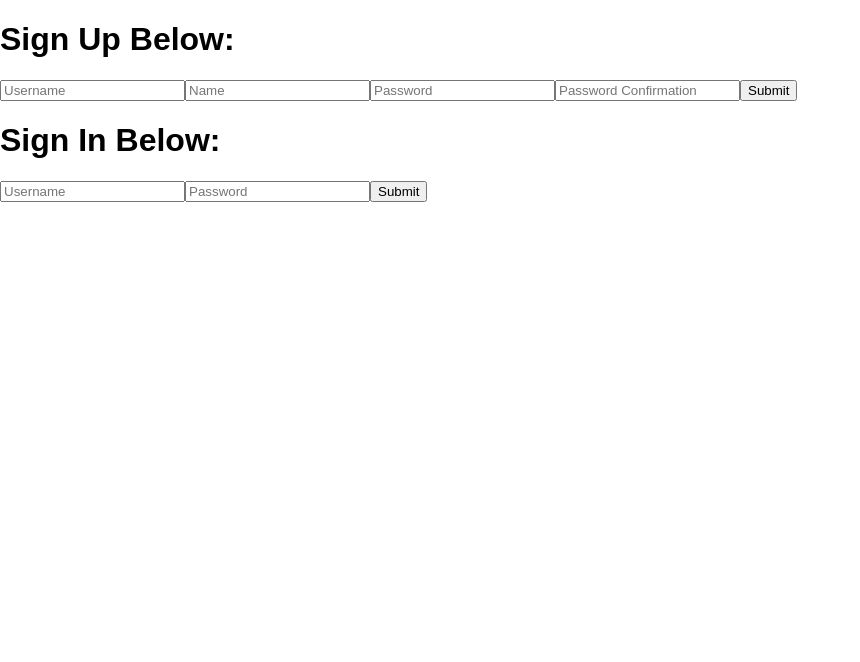
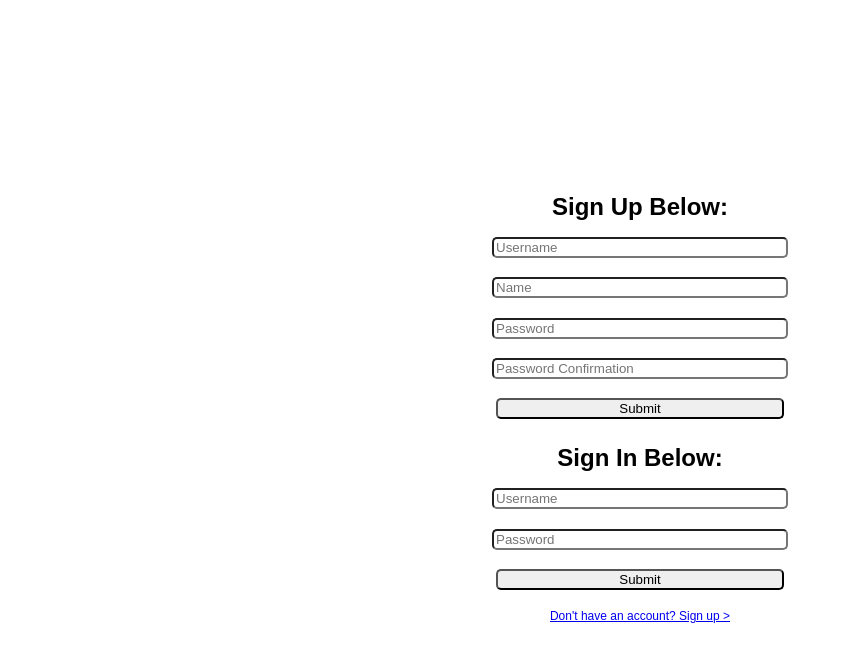
Before and after one commit to briecodes/mod5_frontend, a React (Create React App) app: page /events in a window 1280 px wide. Shown: the top 662 px of the page, without its empty margins (0-860 px from the left). Built offline with nearby package versions, Linux system fonts and the light colour scheme.

Commit message:
routing and css edits.

```diff
--- a/src/assets/index.css
+++ b/src/assets/index.css
@@ -2,9 +2,44 @@ body {
   margin: 0;
   padding: 0;
   font-family: sans-serif;
+  font-size: .75em;
 }
 
 #App {
   margin: 0;
   padding: 0;
 }
+
+#content {
+  margin: 0;
+  padding: 0;
+}
+
+#entryFormContainer {
+  display: table;
+  vertical-align: middle;
+  width: 100%;
+  height: 100%;
+  position: fixed;
+}
+
+#formInnerContainer {
+  display: table-cell;
+  vertical-align: middle;
+}
+
+.formContainer {
+  text-align: center;
+  max-height: 25%;
+  max-width: 30%;
+  padding: 2%;
+  margin-left: auto;
+  margin-right: auto;
+  border-radius: 10px;
+}
+
+.formContainer input {
+  border-radius: 5px;
+  width: 75%;
+  margin-bottom: 5%;
+}
--- a/src/components/SignIn.js
+++ b/src/components/SignIn.js
@@ -1,5 +1,6 @@
 import React from 'react';
 import { connect } from 'react-redux';
+import { Link } from 'react-router-dom';
 
 import { setUserFake } from '../actions/index';
 
@@ -23,6 +24,7 @@ class SignIn extends React.Component {
         username: '',
         password: ''
       });
+      window.history.pushState({}, "new state", "/");
       e.currentTarget.reset();
     }else{
       alert('Username/Password needed.');
@@ -31,12 +33,15 @@ class SignIn extends React.Component {
 
   render() {
     return (
+      <div className='formContainer'>
         <form onSubmit={this.logIn}>
         <h1>{this.props.userId} Sign In Below:</h1>
           <input type='text' name='username' placeholder='Username' value={this.state.username} onChange={this.inputControl} />
           <input type='password' name='password' placeholder='Password' value={this.state.password} onChange={this.inputControl} />
           <input type='submit'/>
         </form>
+        <Link exact='true' to='/sign-up'>Don't have an account? Sign up ></Link>
+      </div>
     );
   };
 };
--- a/src/components/SignUp.js
+++ b/src/components/SignUp.js
@@ -57,6 +57,7 @@ class SignUp extends React.Component {
 
   render() {
     return (
+      <div className='formContainer'>
         <form onSubmit={this.createUser}>
           <h1>Sign Up Below:</h1>
           <input type='text' name='username' placeholder='Username' value={this.state.username} onChange={this.inputControl} />
@@ -65,6 +66,7 @@ class SignUp extends React.Component {
           <input type='password' name='password_retype' placeholder='Password Confirmation' value={this.state.password_retype} onChange={this.checkPassword} />
           <input type='submit'/>
         </form>
+      </div>
     );
   };
 };
--- a/src/components/UserEntry.js
+++ b/src/components/UserEntry.js
@@ -11,10 +11,12 @@ class UserEntry extends React.Component {
 
   render() {
     return (
-      <React.Fragment>
-        <SignUp handleOnSubmit={this.createUser} />
-        <SignIn/>
-      </React.Fragment>
+      <div id='entryFormContainer'>
+        <div id='formInnerContainer'>
+          <SignUp handleOnSubmit={this.createUser} />
+          <SignIn/>
+        </div>
+      </div>
     );
   };
 };
```
Lines whose indentation alone changed are shown as unchanged.
